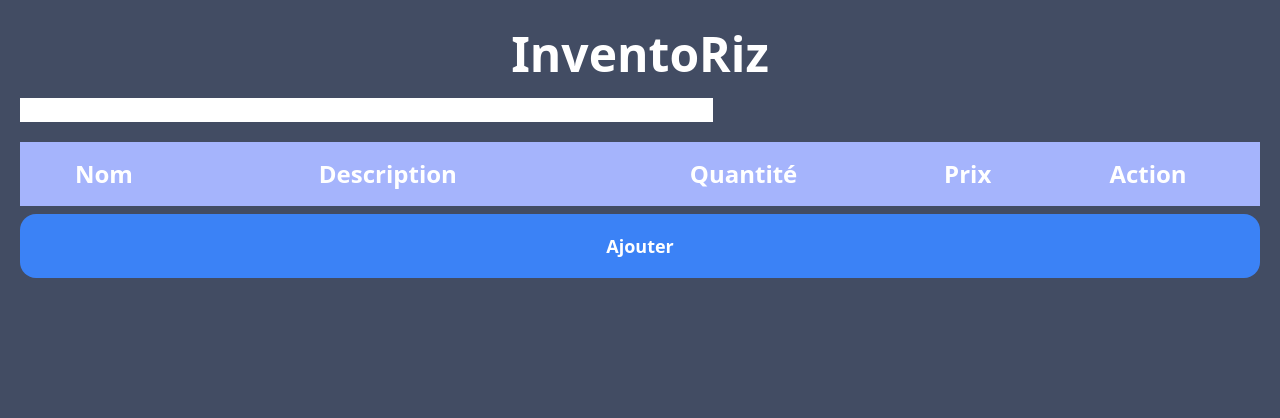
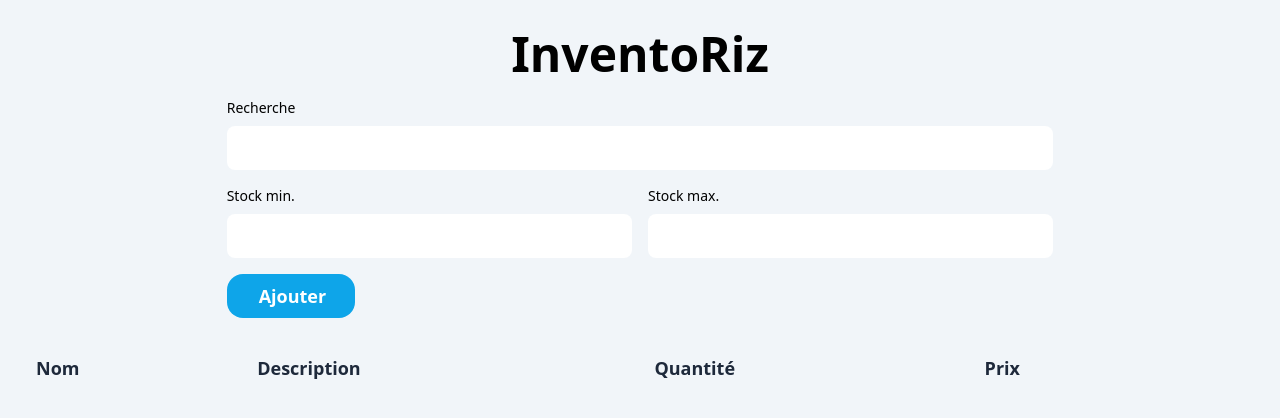
Before and after one commit to nRayen/InventoRiz, a Next.js app: page / in a window 1280 px wide. Shown: the top 418 px of the page. Built offline with nearby package versions, Linux system fonts and the light colour scheme; no server answers; the database is empty.

Commit message:
(main) : finished styling

```diff
--- a/src/app/globals.css
+++ b/src/app/globals.css
@@ -10,8 +10,6 @@
 }
 
 body {
-    background: #424c63;
-    color: white;
     display: flex;
     justify-content: center;
     flex-direction: column;
--- a/src/app/layout.jsx
+++ b/src/app/layout.jsx
@@ -10,7 +10,7 @@ export default function RootLayout({ children }) {
 
   return (
     <html lang="fr">
-      <body>
+      <body className="bg-slate-100">
         <ThemeProvider>
           {children}
         </ThemeProvider>
--- a/src/components/AddItemForm.jsx
+++ b/src/components/AddItemForm.jsx
@@ -8,6 +8,10 @@ const AddItemForm = () => {
 
 	if (addMenu === false) {
 		return;
+	}
+
+	const handleReset = () => {
+		setAddMenu(false)
 	}
 
 	const handleSubmit = (e) => {
@@ -38,29 +42,30 @@ const AddItemForm = () => {
 	};
 
 	return (
-		<form onSubmit={handleSubmit}>
+		<form onSubmit={handleSubmit} onReset={handleReset} className="w-1/2 mx-auto">
 
-			<div>
-				<label htmlFor="name">Nom</label>
-				<input type="text" name="name" id="name" required />
+			<div className="mb-4">
+				<label className="block text-md font-medium mb-2" htmlFor="name">Nom</label>
+				<input className="py-3 px-4 block w-full border-gray-200 rounded-lg text-md focus:border-blue-500 focus:ring-blue-500 disabled:opacity-50 disabled:pointer-events-none" type="text" name="name" id="name" required />
 			</div>
 
-			<div>
-				<label htmlFor="description">Description</label>
-				<input type="text" name="description" id="description" />
+			<div className="mb-4">
+				<label className="block text-md font-medium mb-2" htmlFor="description">Description</label>
+				<input className="py-3 px-4 block w-full border-gray-200 rounded-lg text-md focus:border-blue-500 focus:ring-blue-500 disabled:opacity-50 disabled:pointer-events-none" type="text" name="description" id="description" />
 			</div>
 
-			<div>
-				<label htmlFor="quantity" required>Quantité</label>
-				<input type="number" name="quantity" id="quantity" />
+			<div className="mb-4">
+				<label className="block text-md font-medium mb-2" htmlFor="quantity" required>Quantité</label>
+				<input className="py-3 px-4 block w-full border-gray-200 rounded-lg text-md focus:border-blue-500 focus:ring-blue-500 disabled:opacity-50 disabled:pointer-events-none" type="number" name="quantity" id="quantity" />
 			</div>
 
-			<div>
-				<label htmlFor="price">Prix</label>
-				<input type="number" name="price" id="price" />
+			<div className="mb-4">
+				<label className="block text-md font-medium mb-2" htmlFor="price">Prix</label>
+				<input className="py-3 px-4 block w-full border-gray-200 rounded-lg text-md focus:border-blue-500 focus:ring-blue-500 disabled:opacity-50 disabled:pointer-events-none" type="number" name="price" id="price" />
 			</div>
 
-			<button type="submit" className="btn btn-primary">Ajouter</button>
+			<button type="submit" className="w-32 mr-4 p-2 text-white font-bold text-lg bg-sky-500 hover:bg-sky-600  rounded-2xl">Confirmer</button>
+			<button type="reset" className="w-32 p-2 text-white font-bold text-lg bg-sky-500 hover:bg-sky-600  rounded-2xl" >Annuler</button>
 		</form>
 	);
 };
--- a/src/components/InventoryList.jsx
+++ b/src/components/InventoryList.jsx
@@ -10,7 +10,9 @@ const InventoryList = () => {
 		inventory,
 		removeFromInventory,
 		setAddMenu,
+		addMenu,
 		setUpdateMenu,
+		updateMenu
 	} = useInventory();
 
 	const handleDelete = async (product) => {
@@ -44,22 +46,40 @@ const InventoryList = () => {
 		console.log('max' + filterMax + '   ' + document.getElementById('maxFilter').value)
 	}
 
+	if (addMenu || updateMenu.open) {
+		return
+	}
+
 	return (
 		<>
-		<div className="filter text-black">
-			<input type="text" name="search" id="search" onChange={() => handleSearch()}/>
-			<input type="number" min={0} name="minFilter" id="minFilter" onChange={() => handleMin()}/>
-			<input type="number" min={0} name="maxFilter" id="maxFilter" onChange={() => handleMax()}/>
+		<div className="text-lg w-2/3 mx-auto">
+
+			<label className="block text-sm font-medium mb-2" htmlFor="search">Recherche</label>
+			<input className="mb-4 py-3 px-4 block w-full border-gray-200 rounded-lg text-sm focus:border-blue-500 focus:ring-blue-500 disabled:opacity-50 disabled:pointer-events-none"  type="text" name="search" id="search" onChange={() => handleSearch()}/>
+
+			<div className="flex gap-4">
+				<div className="  items-center w-1/2">
+					<label className="block text-sm font-medium mb-2 text-nowrap" htmlFor="minFilter">Stock min.</label>
+					<input className="mb-4 py-3 px-4 block w-full border-gray-200 rounded-lg text-sm focus:border-blue-500 focus:ring-blue-500 disabled:opacity-50 disabled:pointer-events-none" type="number" min={0} name="minFilter" id="minFilter" onChange={() => handleMin()}/>
+				</div>
+				<div className=" items-center w-1/2">
+					<label className="block text-sm font-medium mb-2 text-nowrap" htmlFor="maxFilter">Stock max.</label>
+					<input className="mb-4 py-3 px-4 block w-full border-gray-200 rounded-lg text-sm focus:border-blue-500 focus:ring-blue-500 disabled:opacity-50 disabled:pointer-events-none" type="number" min={0} name="maxFilter" id="maxFilter" onChange={() => handleMax()}/>
+				</div>
+
+			</div>
+			<button onClick={() => handleAdd()} className="p-2 px-8 w-32 text-white font-bold text-lg bg-sky-500 hover:bg-sky-600  rounded-2xl" >Ajouter</button>
 		</div>
 
-		<table className="table-auto border-collapse w-full">
+
+		<table className="border-b-slate-400 w-full">
 			<thead>
-				<tr className="bg-indigo-300 text-center h-16">
-					<th className="font-bold text-2xl">Nom</th>
-					<th className="font-bold text-2xl">Description</th>
-					<th className="font-bold text-2xl">Quantité</th>
-					<th className="font-bold text-2xl">Prix</th>
-					<th className="font-bold text-2xl">Action</th>
+				<tr className="text-lg text-left text-slate-800">
+					<th className="p-4">Nom</th>
+					<th className="p-4">Description</th>
+					<th className="p-4">Quantité</th>
+					<th className="p-4">Prix</th>
+					<th className="p-4"></th>
 				</tr>
 			</thead>
 
@@ -85,25 +105,20 @@ const InventoryList = () => {
 					}
 
 					return (
-						<tr key={item.id} className="bg-slate-200 even:bg-slate-300 h-16 text-black text-lg" >
-							<td className="border-t text-center h-full">{item.name}</td>
-							<td className="border-t text-center">{item.description}</td>
-							<td className="border-t text-center">{item.quantity}</td>
-							<td className="border-t text-center">{item.price + "€"}</td>
-							<td className="border-t text-center h-full">
-								<button className="h-full w-12 bg-emerald-500 hover:bg-emerald-600 m-1" onClick={() => {handleUpdate(item)}}><EditSVG/></button>
-								<button className="h-full w-12 bg-red-500 hover:bg-red-600 m-1" onClick={() => handleDelete(item)}><DeleteSVG/></button>
+						<tr key={item.id} className="text-lg border-t text-slate-500" >
+							<td className="p-4 font-medium text-slate-800">{item.name}</td>
+							<td className="p-4">{item.description}</td>
+							<td className="p-4">{item.quantity}</td>
+							<td className="p-4">{item.price + "€"}</td>
+							<td className="font-semibold p-4 text-sky-500 space-x-4 text-right">
+								<button className="" onClick={() => {handleUpdate(item)}}>Modifier</button>
+								<button className="" onClick={() => handleDelete(item)}>Supprimer</button>
 							</td>
 						</tr>
 					);
 				})}
-				<tr>
-					<td colSpan={5} className="h-16">
-						<button onClick={() => handleAdd()} className=" h-full w-full text-white font-bold text-lg bg-blue-500 hover:bg-blue-600 mt-4 rounded-2xl" >Ajouter</button>
-					</td>
-				</tr>
 			</tbody>
-		</table>
+			</table>
 		</>
 	);
 };
--- a/src/components/UpdateItemForm.jsx
+++ b/src/components/UpdateItemForm.jsx
@@ -9,6 +9,10 @@ const UpdateItemForm = () => {
 
 	if (updateMenu.open === false) {
 		return;
+	}
+
+	const handleReset = () => {
+		setUpdateMenu({open: false, item: null})
 	}
 
 	const handleSubmit = (e) => {
@@ -37,9 +41,10 @@ const UpdateItemForm = () => {
 	};
 
 	return (
-		<form onSubmit={handleSubmit}>
-			<label htmlFor="name">Nom</label>
+		<form onSubmit={handleSubmit} onReset={handleReset} className="w-1/2 mx-auto">
+			<label className="block text-md font-medium mb-2" htmlFor="name">Nom</label>
 			<input
+				className="mb-4 py-3 px-4 block w-full border-gray-200 rounded-lg text-md focus:border-blue-500 focus:ring-blue-500 disabled:opacity-50 disabled:pointer-events-none"
 				type="text"
 				name="name"
 				id="name"
@@ -47,33 +52,37 @@ const UpdateItemForm = () => {
 				required
 			/>
 
-			<label htmlFor="description">Description</label>
+			<label className="block text-md font-medium mb-2" htmlFor="description">Description</label>
 			<input
+				className="mb-4 py-3 px-4 block w-full border-gray-200 rounded-lg text-md focus:border-blue-500 focus:ring-blue-500 disabled:opacity-50 disabled:pointer-events-none"
 				type="text"
 				name="description"
 				id="description"
 				defaultValue={updateMenu.item.description}
 			/>
 
-			<label htmlFor="quantity" required>
+			<label className="block text-md font-medium mb-2" htmlFor="quantity" required>
 				Quantité
 			</label>
 			<input
+				className="mb-4 py-3 px-4 block w-full border-gray-200 rounded-lg text-md focus:border-blue-500 focus:ring-blue-500 disabled:opacity-50 disabled:pointer-events-none"
 				type="number"
 				name="quantity"
 				id="quantity"
 				defaultValue={updateMenu.item.quantity}
 			/>
 
-			<label htmlFor="price">Prix</label>
+			<label className="block text-md font-medium mb-2" htmlFor="price">Prix</label>
 			<input
+				className="mb-4 py-3 px-4 block w-full border-gray-200 rounded-lg text-md focus:border-blue-500 focus:ring-blue-500 disabled:opacity-50 disabled:pointer-events-none"
 				type="number"
 				name="price"
 				id="price"
 				defaultValue={updateMenu.item.price}
 			/>
 
-			<button type="submit">Confirmer</button>
+			<button type="submit" className="w-32 mr-4 p-2 text-white font-bold text-lg bg-sky-500 hover:bg-sky-600  rounded-2xl">Confirmer</button>
+			<button type="reset" className="w-32 p-2 text-white font-bold text-lg bg-sky-500 hover:bg-sky-600  rounded-2xl">Annuler</button>
 		</form>
 	);
 };
```
